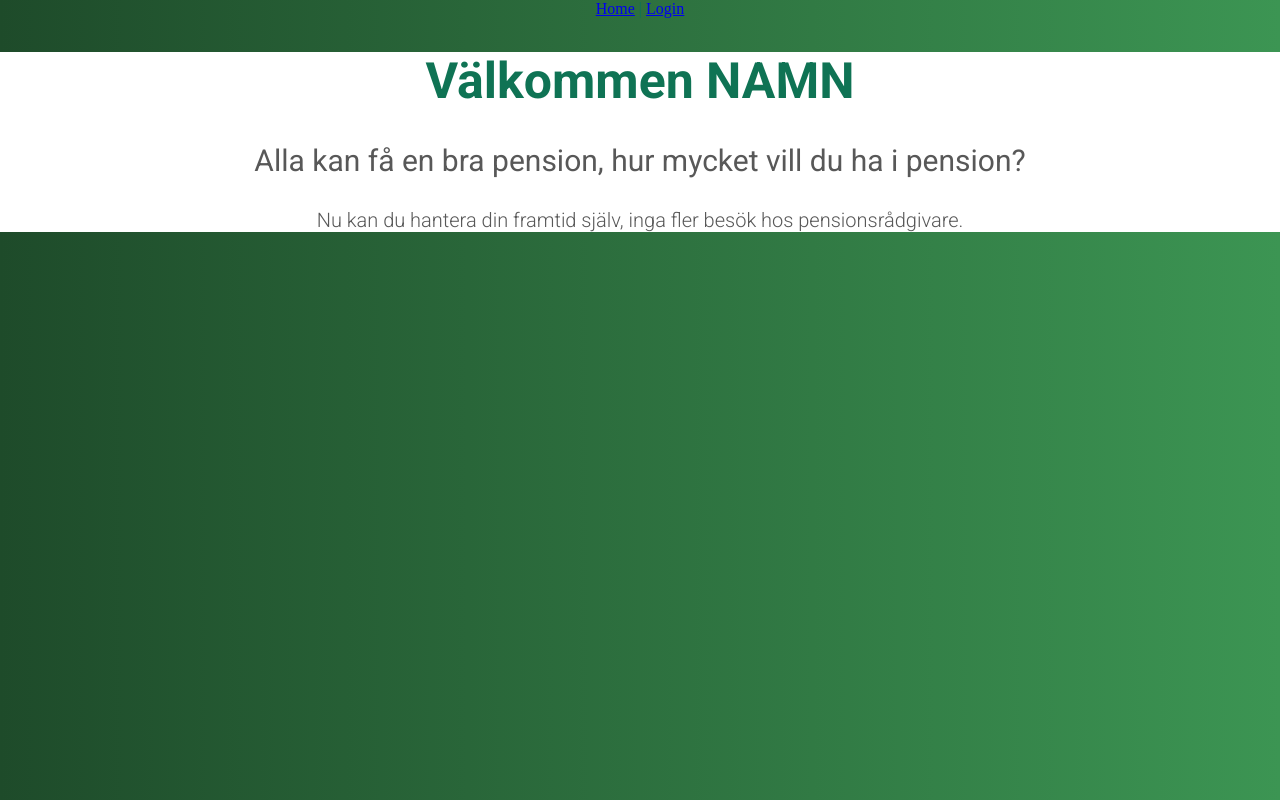
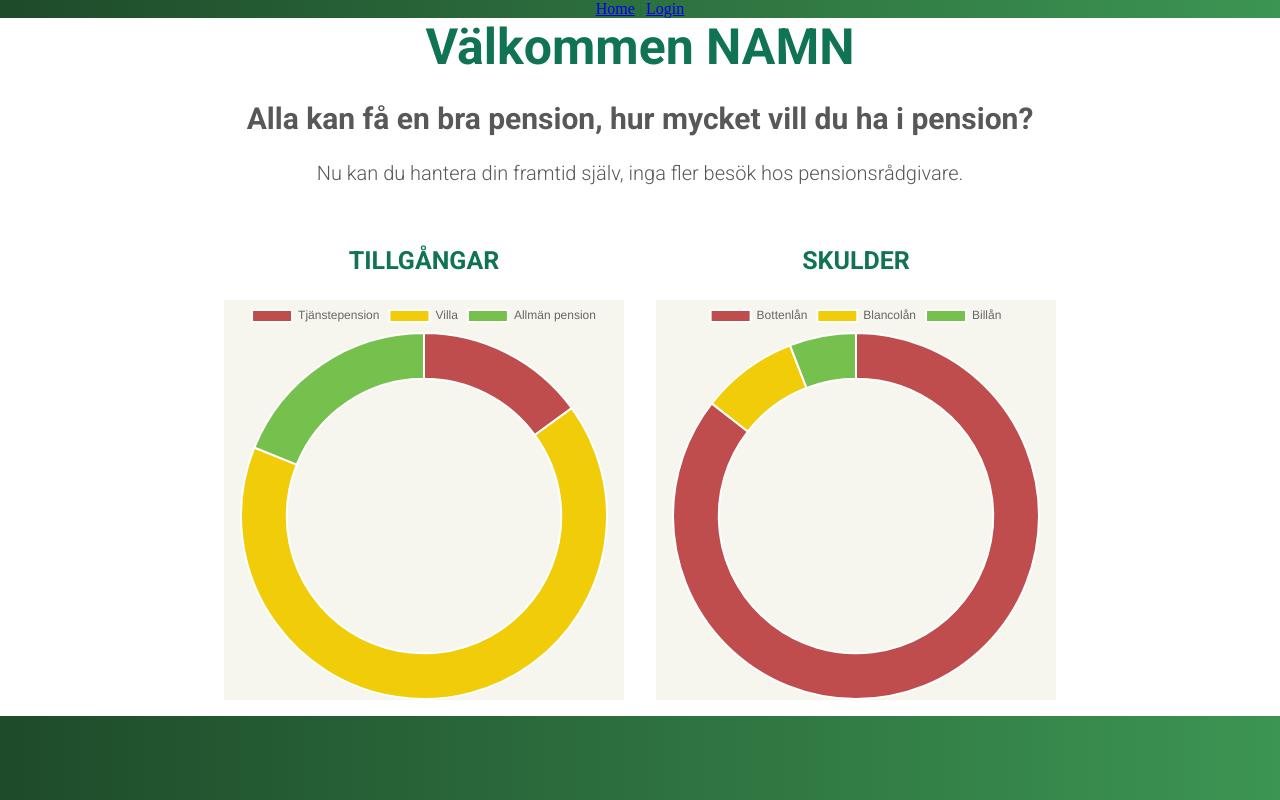
Before and after one commit to emilpee/pension-on-demand, a Vue app in the folder pod-frontend/: page / in a window 1280 px wide. Built offline with nearby package versions, Linux system fonts and the light colour scheme.

Commit message:
Created doughnut chart component and filled with data

```diff
--- a/pod-frontend/package.json
+++ b/pod-frontend/package.json
@@ -8,8 +8,10 @@
     "lint": "vue-cli-service lint"
   },
   "dependencies": {
+    "chart.js": "^2.9.3",
     "core-js": "^3.3.2",
     "vue": "^2.6.10",
+    "vue-chartjs": "^3.5.0",
     "vue-router": "^3.1.3",
     "vuex": "^3.0.1"
   },
--- /dev/null
+++ b/pod-frontend/src/components/DoughnutChart.vue
@@ -0,0 +1,41 @@
+<script>
+import { Doughnut } from 'vue-chartjs';
+
+export default {
+    extends: Doughnut,
+    props: {
+        chartsData: {
+            type: Object,
+            default: null
+        }
+    },
+    data() {
+        return {
+            chartData: {
+                labels: this.chartsData.labels,
+                datasets: [
+                    {
+                        data: this.chartsData.data,
+                        backgroundColor: this.chartsData.colors
+                    }
+                ],
+            },
+            options: {
+                cutoutPercentage: 75,
+                responsive: true,
+                maintainAspectRatio: false,
+            }
+        }
+    },
+
+    mounted() {
+        this.renderChart(this.chartData, this.options)
+    }
+
+}
+
+</script>
+
+<style>
+
+</style>
--- a/pod-frontend/src/components/index.js
+++ b/pod-frontend/src/components/index.js
@@ -1,2 +1,3 @@
 export { default as Button } from './Button.vue';
 export { default as Tabs } from './Tabs.vue';
+export { default as DoughnutChart } from './DoughnutChart.vue';
--- /dev/null
+++ b/pod-frontend/src/data/doughnutdata.json
@@ -0,0 +1,14 @@
+[
+    {
+        "title": "Tillgångar",
+        "labels": ["Tjänstepension", "Villa", "Allmän pension"],
+        "data": [950000, 4200000, 1200000],
+        "colors": ["#C04D4D", "#F0CD08", "#76C04D"]
+    },
+    {
+        "title": "Skulder",
+        "labels": ["Bottenlån", "Blancolån", "Billån"],
+        "data": [2550000, 255655, 175000],
+        "colors": ["#C04D4D", "#F0CD08", "#76C04D"]
+    }
+]
--- a/pod-frontend/src/scss/_typography.scss
+++ b/pod-frontend/src/scss/_typography.scss
@@ -6,18 +6,28 @@ $logoText: 'Avenir Next', sans-serif;
 
 $btnText: 'Source Sans Pro', 'Roboto', sans-serif;
 
-h1 {
+
+h1, h3 {
     font-family: $mainText;
     font-weight: bold;
-    font-size: 3.125em;
     color: $green;
 }
 
-h3 {
+h1 {
+    font-size: 3.125em;
+    margin: 0;
+}
+
+h2 {
     font-family: $mainText;
-    font-weight: normal;
+    font-weight: bolder;
     font-size: 1.875em;
     color: $gray;
+}
+
+h3 {
+    font-size: 1.5625em;
+    text-transform: uppercase;
 }
 
 p {
--- a/pod-frontend/src/views/Home.vue
+++ b/pod-frontend/src/views/Home.vue
@@ -1,17 +1,39 @@
 <template>
   <main class="home">
     <h1>Välkommen NAMN</h1>
-    <h3>Alla kan få en bra pension, hur mycket vill du ha i pension?</h3>
+    <h2>Alla kan få en bra pension, hur mycket vill du ha i pension?</h2>
     <p>Nu kan du hantera din framtid själv, inga fler besök hos pensionsrådgivare.</p>
+
+    <div class="home__charts">
+
+      <div class="doughnut" v-for="data in chartsData" :key="data.id">
+        <div class="doughnut__header">
+          <h3>{{ data.title }}</h3>
+        </div>
+          <div class="doughnut__chart">
+          <doughnut-chart :chartsData="data" />
+        </div>
+      </div>
+
+    </div>
+
   </main>
 </template>
 
 <script>
-// @ is an alias to /src
-
+import { DoughnutChart } from '../components/';
+import chartsdata from '../data/doughnutdata.json';
 
 export default {
   name: 'home',
+  data() {
+    return {
+      chartsData: chartsdata,
+    }
+  },
+  components: {
+    DoughnutChart
+  },
 }
 </script>
 
@@ -20,6 +42,32 @@ export default {
 
   .home {
     background: $white;
+
+    &__charts {
+      @extend %center-content;
+      flex-direction: column;
+
+      .doughnut {
+        max-width: 400px;
+        margin: 1rem;
+
+        &__header {
+          background: $white;
+        }
+
+        &__chart {
+          background: $light;
+        }
+
+      }
+
+      @include breakpoints(large) {
+
+        flex-direction: row;
+      }
+
+      }
+
   }
 
 </style>
```
Also changed, not shown: 1 other file (tests, documents, lock files or other folders).
